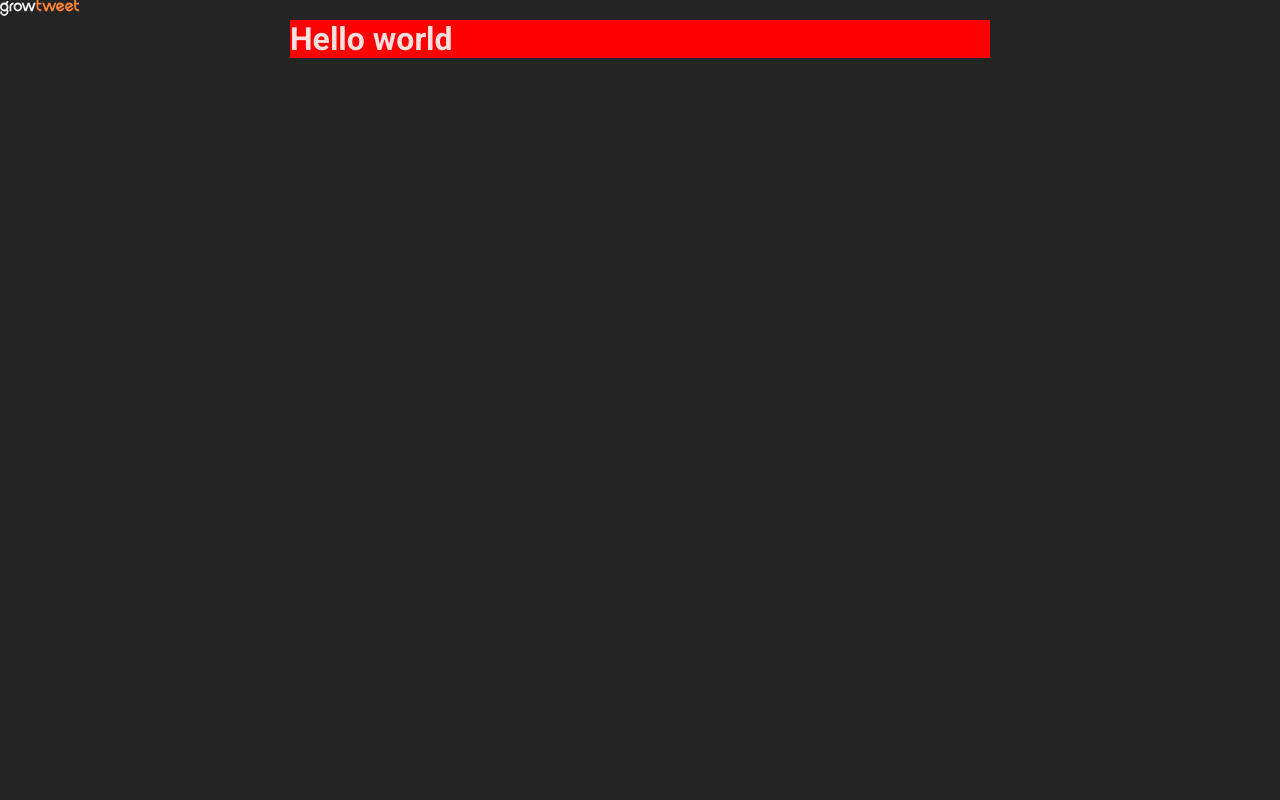
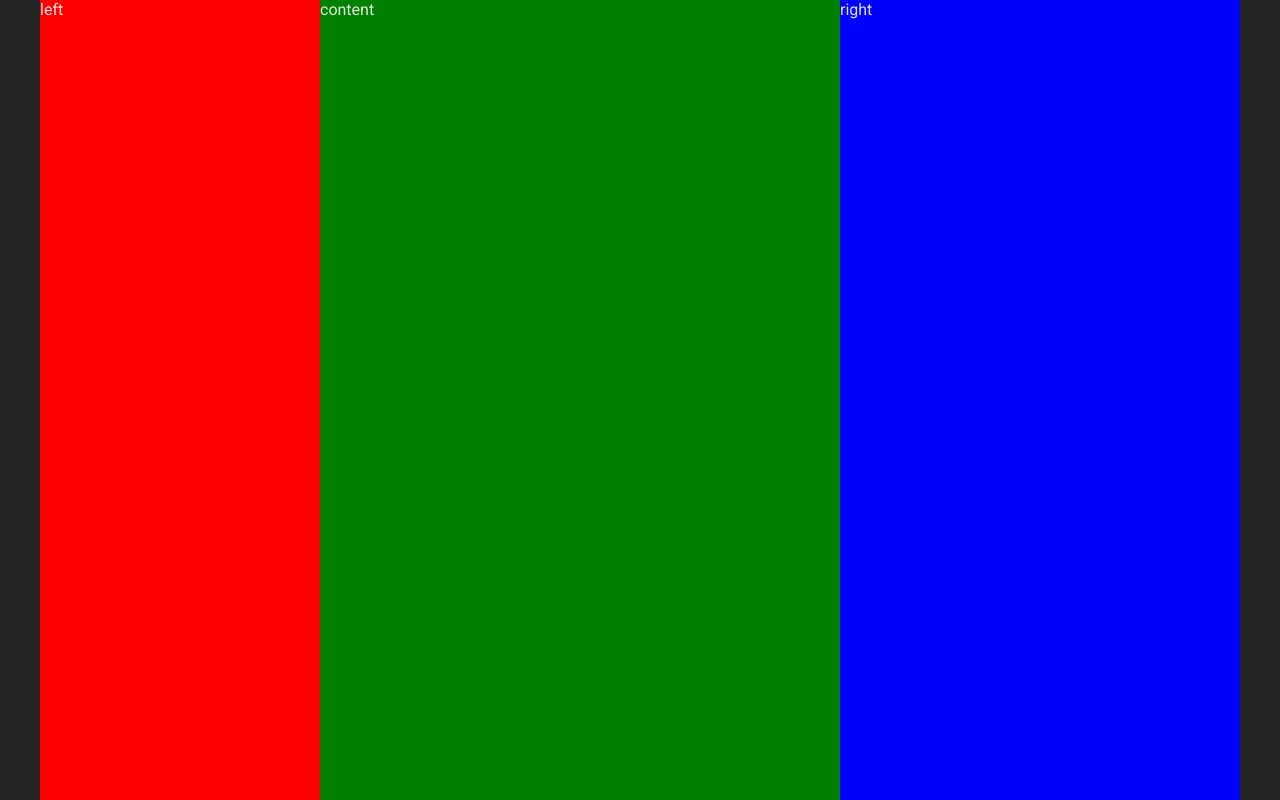
Before and after one commit to jessica-sobreira/growtweet, a React (Vite) app: page / in a window 1280 px wide. Built offline with nearby package versions, Linux system fonts and the light colour scheme.

Commit message:
container, left, content, right

```diff
--- a/src/App.tsx
+++ b/src/App.tsx
@@ -1,19 +1,31 @@
-import { Container } from './components/Container'
-import { Header } from './components/Header';
+import { Container } from "./components/Container";
+import { Content } from "./components/Content";
+import { LeftMenu } from "./components/LeftMenu";
+import { RightMenu } from "./components/RightMenu";
+
+// import { LeftMenu } from './components/LeftMenu';
+// import { Content } from './components/Content';
+// import { RightMenu } from './components/RightMenu';
+// import { Header } from './components/Header';
 
 
 function App() {
 
-
   return (
     <>
+    <Container>
+      <LeftMenu />
+      <Content />
+      <RightMenu />
+    </Container>
 
-    <Header/>
+
+
+
+    {/* <Header/>
     <Container>
-
     <h1>Hello world</h1>
-
-    </Container>
+    </Container> */}
 
 
     </>
--- a/src/components/Container.tsx
+++ b/src/components/Container.tsx
@@ -1,9 +1,25 @@
 import styled from "styled-components";
 
-export const Container = styled.main`
-    background-color: red;
-    height: 100%;
-    max-width: 700px;
+export const Container = styled.div`
+    height: 100vh;
+    display: flex;
+    flex-direction: row;
     margin: auto;
+    background-color: pink;
+    max-width: 1200px;
 
+    #left{
+        background-color: red;
+        min-width: 280px;
+    }
+
+    #content{
+        background-color: green;
+        flex: 1;
+    }
+
+    #right{
+        background-color: blue;
+        min-width: 400px;
+    }
 `
--- /dev/null
+++ b/src/components/Content.tsx
@@ -0,0 +1,8 @@
+
+export function Content(){
+    return (
+        <main id="content">
+            <p>content</p>
+        </main>
+    )
+}
--- a/src/components/Header.tsx
+++ b/src/components/Header.tsx
@@ -1,14 +1,27 @@
 import styled from "styled-components";
-import logoGrowtweett from "../assets/LOGO_GROWTWEET.svg";
+import logoGrowtweet from "../assets/LOGO_GROWTWEET.svg";
 
 export const HeaderStyled = styled.div`
+    display: flex;
+    justify-content: center;
+    flex-direction: row;
+    padding: 1rem;
 
+    color: blue;
+    font-size: 2rem;
+    background-color: pink;
 
+    img{
+        width: 160px;
+        height: auto;
+    }
 `
 
 export function Header() {
     return (
-        <img src={logoGrowtweett} alt="logo" />
+        <HeaderStyled>
+            <img src={logoGrowtweet} alt="logo Growtweet" />
+        </HeaderStyled>
 
     )
 }
--- /dev/null
+++ b/src/components/LeftMenu.tsx
@@ -0,0 +1,8 @@
+
+export function LeftMenu(){
+    return (
+        <nav id="left">
+            <p>left</p>
+        </nav>
+    )
+}
--- /dev/null
+++ b/src/components/RightMenu.tsx
@@ -0,0 +1,8 @@
+
+export function RightMenu(){
+    return (
+        <aside id="right">
+            <p>right</p>
+        </aside>
+    )
+}
--- a/src/index.css
+++ b/src/index.css
@@ -1,6 +1,5 @@
 :root{
-  height: 100vh;
-  width: 100vw;
+  height: 100%;
   color-scheme: light dark;
   color: rgba(255, 255, 255, 0.87);
   background-color: #242424;
@@ -14,6 +13,12 @@
   font-family: 'Roboto', sans-serif;
 }
 
+body {
+  height: 100vh;
+  width: 100vw;
+}
+
+
 a {
   text-decoration: none;
 }
```
